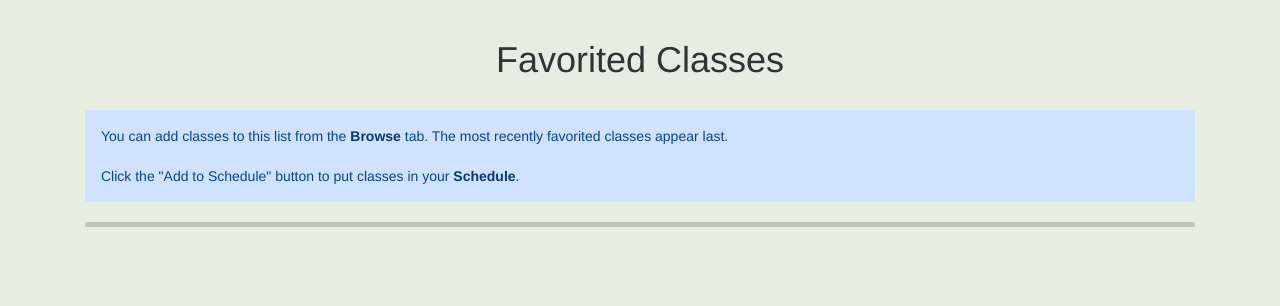
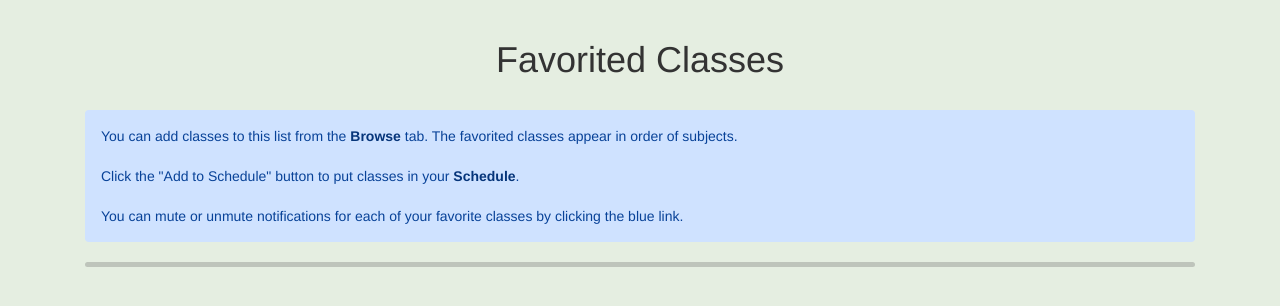
Before and after one commit to MaxZhao0325/Classify, a Django app: page /user in a window 1280 px wide. Shown: the part 62-368 px from the top of the page. Run offline with Django 4.2, Linux system fonts and the light colour scheme; a user stored in the database is signed in; data comes from the database, SQL or seed files in the repository; some libraries are stand-ins or nearby versions.

Commit message:
update new feature
users now can mute or unmute notifications for certain classes

```diff
--- a/classify/models.py
+++ b/classify/models.py
@@ -49,9 +49,11 @@
 # so a profile just represents for a user
 class Profile(models.Model):
     user = models.OneToOneField(User, on_delete=models.CASCADE)
-    courses = models.ManyToManyField(Class)
+    courses = models.ManyToManyField(Class, related_name="favorite_courses")
     # add a friend attribute to profile
     friends = models.ManyToManyField(User, related_name='friends')
+    # need a folder to store which courses are muted by this user
+    muted_course = models.ManyToManyField(Class, related_name="muted_courses")
 
     @receiver(post_save, sender=User)
     def create_user_profile(sender, instance, created, **kwargs):
--- a/classify/templates/classify/user.html
+++ b/classify/templates/classify/user.html
@@ -113,21 +145,23 @@
         <h1 class="text-center">Favorited Classes</h1>
         <br>
         <div class="alert alert-primary" role="alert" >
-          You can add classes to this list from the <a href="/" class="alert-link">Browse</a> tab. The most recently favorited classes appear last.
+          You can add classes to this list from the <a href="/" class="alert-link">Browse</a> tab. The favorited classes appear in order of subjects.
           <br><br>
           Click the "Add to Schedule" button to put classes in your <a href="/user/schedule" class="alert-link">Schedule</a>.
+          <br><br>
+          You can mute or unmute notifications for each of your favorite classes by clicking the blue link.
         </div>
         <hr class="rounded">
       </div>
 
       <div class="container">
-        <form method="post">
-          <div class="row">
+        <!-- <form method="post"> -->
+          <!-- <div class="row">
             {% for p in user.profile.courses.all %}
                 {% csrf_token %}
                 <div class="card" style="width: 28rem;">
                   <div class="card-body">
-                    <h4 class="card-title">{{ p.subject }} {{ p.catalog_number }} ({{ p.component }})</h4>
+                    <h4 class="card-title">{{ p.subject }} {{ p.catalog_number }}-{{p.course_section}} ({{ p.component }})</h4>
                     <p class="card-text">{{p.description}}</p>
                   </div>
                   <ul class="list-group list-group-flush">
@@ -149,12 +183,75 @@
                   </div>
                 </div>
             {% endfor %}
-          </div>
-        </form>
+          </div> -->
+        <!-- </form> -->
+
+          <div class="accordion" id="accordionTemplate" style="margin: 0; height: 100%;">
+          <div class="row">
+            {% for p in class_list %}
+            <div class="column" style="width:100%">
+            <button class="accordion_button"> <b>{{p.subject}} {{p.catalog_number}}-{{p.course_section}} ({{ p.component }}) &emsp;&emsp;  {{p.description}}</b> </button>
+            <div class="panel">
+              <div class="row">
+                <div class="column" style="padding:12px; border-bottom:solid; border-bottom-color: greenyellow; float:left; width:30%; ">
+                  <p class="list-inline"><b>Section:</b>&nbsp;{{p.course_section}} </p>
+                  <p class="list-inline"><b>Component:</b>&nbsp;{{p.component}} </p>
+                  <p class="list-inline"><b>Instructor:</b>&nbsp;{{p.instructor_name}} </p>
+                  <p class="list-inline"><b>Meet:</b>&nbsp;{{p.meetings_days}} {{p.meetings_start_time}} - {{p.meetings_end_time}}</p>
+                  <p class="list-inline"><b>Topic:</b>&nbsp;{{p.topic}} </p>
+                </div>
+                <div class="column" style="padding:12px; border-bottom:solid; border-bottom-color: greenyellow; float:left; width:40%; ">
+                  <p class="list-inline"><b>Units:</b>&nbsp;{{p.units}} </p>
+                  <p class="list-inline"><b>Status:</b>&nbsp;{{p.enrl_stat_descr}} </p>
+                  <p class="list-inline"><b>Seats Available:</b>&nbsp;{{p.enrollment_available}} </p>
+                  <p class="list-inline"><b>On Waitlist:</b>&nbsp;{{p.wait_list}}</p>
+                  <p class="list-inline"><b>Location:</b>&nbsp;{{p.facility_description}} </p>
+                </div>
+                <div class="column" style="padding:12px; border-bottom:solid; border-bottom-color: greenyellow; float:left; width:30%; ">
+                  <p class="list-inline"><form method="post">
+                    {% csrf_token %}
+                    <button type = "submit" class="btn btn-danger" name = "delete_course" value={{p.course_number}} onclick="return confirm('The corresponding course in your schedule will also be deleted, are you sure to do that?')">Delete</button>
+                    <button type = "submit" class="btn" style="background-color: #bdd0b1;" name = "add_to_schedule" value={{p.course_number}}>Add to Schedule</button>
+                  </form></p>
+                  {% if p in muted_course %}
+                  <a href="/unmute_notification/{{user.id}}/{{p.course_number}}/" onclick="return confirm('You will now receive notifications on this course, are you sure to do that?')">Receive email notification for this course</a>
+                  {% else %}
+                  <a href="/mute_notification/{{user.id}}/{{p.course_number}}/" onclick="return confirm('You will not receive any update news on this course, are you sure to do that?')">Do not receive email notification for this course</a>
+                  {% endif %}
+                </div>
+              </div>
+            </div>
+            </div>
+            {% endfor %}
+        </div>
+        </div>
+
+
       </div>
 
     {% else %}
       <a href="{% provider_login_url 'google' %}">Login with Google</a>
     {% endif %}
+
+    <script>
+      var acc = document.getElementsByClassName("accordion_button");
+      var i;
+
+      for (i = 0; i < acc.length; i++) {
+        acc[i].addEventListener("click", function() {
+          /* Toggle between adding and removing the "active" class,
+          to highlight the button that controls the panel */
+          this.classList.toggle("active");
+
+          /* Toggle between hiding and showing the active panel */
+          var panel = this.nextElementSibling;
+          if (panel.style.display === "block") {
+            panel.style.display = "none";
+          } else {
+            panel.style.display = "block";
+          }
+        });
+      }
+    </script>
   </body>
 </html>
--- a/classify/urls.py
+++ b/classify/urls.py
@@ -13,6 +13,8 @@
     path('send_friend_request/<int:userID>/',views.send_friend_request, name='send_friend_request'),
     path('accept_friend_request/<int:requestID>/',views.accept_friend_request, name='accept_friend_request'),
     path('decline_friend_request/<int:requestID>/',views.decline_friend_request, name='decline_friend_request'),
+    path('mute_notification/<int:userID>/<int:course_number>/',views.mute_notification, name='mute_notification'),
+    path('unmute_notification/<int:userID>/<int:course_number>/',views.unmute_notification, name='unmute_notification'),
     # for google console authentication
     path('googlef8e431e468b388bf.html', views.google_console, name='google_console_auth'),
     path('9e070c8784435c3d9b4b850d6a1e4d67.txt', views.detectify, name='detectify'),
--- a/classify/views.py
+++ b/classify/views.py
@@ -267,6 +267,7 @@
         'deptlist': deptlist,
     })
 
+
 def user(request):
     if (request.user.is_authenticated):
         schedule = ScheduleForm(instance=request.user.profile.schedule)
@@ -310,7 +311,11 @@
             if not conflict:
                 messages.success(request, (f'{CourseToAdd.subject}{CourseToAdd.catalog_number} added to your schedule'))
                 request.user.profile.schedule.courses.add(CourseToAdd)
-        return render(request, 'classify/user.html', {"user":request.user, "profile":profile, "schedule":schedule, "conflict":conflict})
+        class_list = request.user.profile.courses.order_by("subject", "catalog_number", "course_section")
+
+        # get the list of muted classes for the user
+        muted_course = request.user.profile.muted_course.all()
+        return render(request, 'classify/user.html', {"user":request.user, "profile":profile, "schedule":schedule, "conflict":conflict, "class_list": class_list, "muted_course": muted_course})
     else:
         return redirect("/accounts/google/login/")
 
@@ -574,6 +579,24 @@
     messages.success(request, f'Friend request declined.')
     return redirect('/user/friends')
 
+# mute notification of a certain class
+def mute_notification(request, userID, course_number):
+    user = User.objects.get(id=userID)
+    class_to_mute = Class.objects.get(course_number=course_number)
+    if(class_to_mute not in user.profile.muted_course.all()):
+        user.profile.muted_course.add(class_to_mute)
+    messages.success(request, f'You have muted {class_to_mute.subject} {class_to_mute.catalog_number}-{class_to_mute.course_section}.')
+    return redirect('/user')
+
+# unmute notification of a certain class
+def unmute_notification(request, userID, course_number):
+    user = User.objects.get(id=userID)
+    class_to_unmute = Class.objects.get(course_number=course_number)
+    if(class_to_unmute in user.profile.muted_course.all()):
+        user.profile.muted_course.remove(class_to_unmute)
+    messages.success(request, f'You have unmuted {class_to_unmute.subject} {class_to_unmute.catalog_number}-{class_to_unmute.course_section}.')
+    return redirect('/user')
+
 # open friend search page
 def friend_search(request):
     if (request.user.is_authenticated):
--- a/cs3240a17/celery.py
+++ b/cs3240a17/celery.py
@@ -20,7 +20,7 @@
     # executes every 2 minute
     'scraping-task-two-min': {
         'task': 'classify.tasks.hacker',
-        'schedule': crontab(minute='*/60'),
+        'schedule': crontab(minute='*/30'),
     },
     # executes every 15 minutes
     # 'scraping-task-fifteen-min': {
```
Also changed, not shown: other parts of classify/templates/classify/user.html (+32 -0 lines), classify/tasks.py (+8 -3 lines), celerybeat-schedule.db, classify/migrations/0008_profile_muted_course_alter_profile_courses.py (added), 1 other file.
